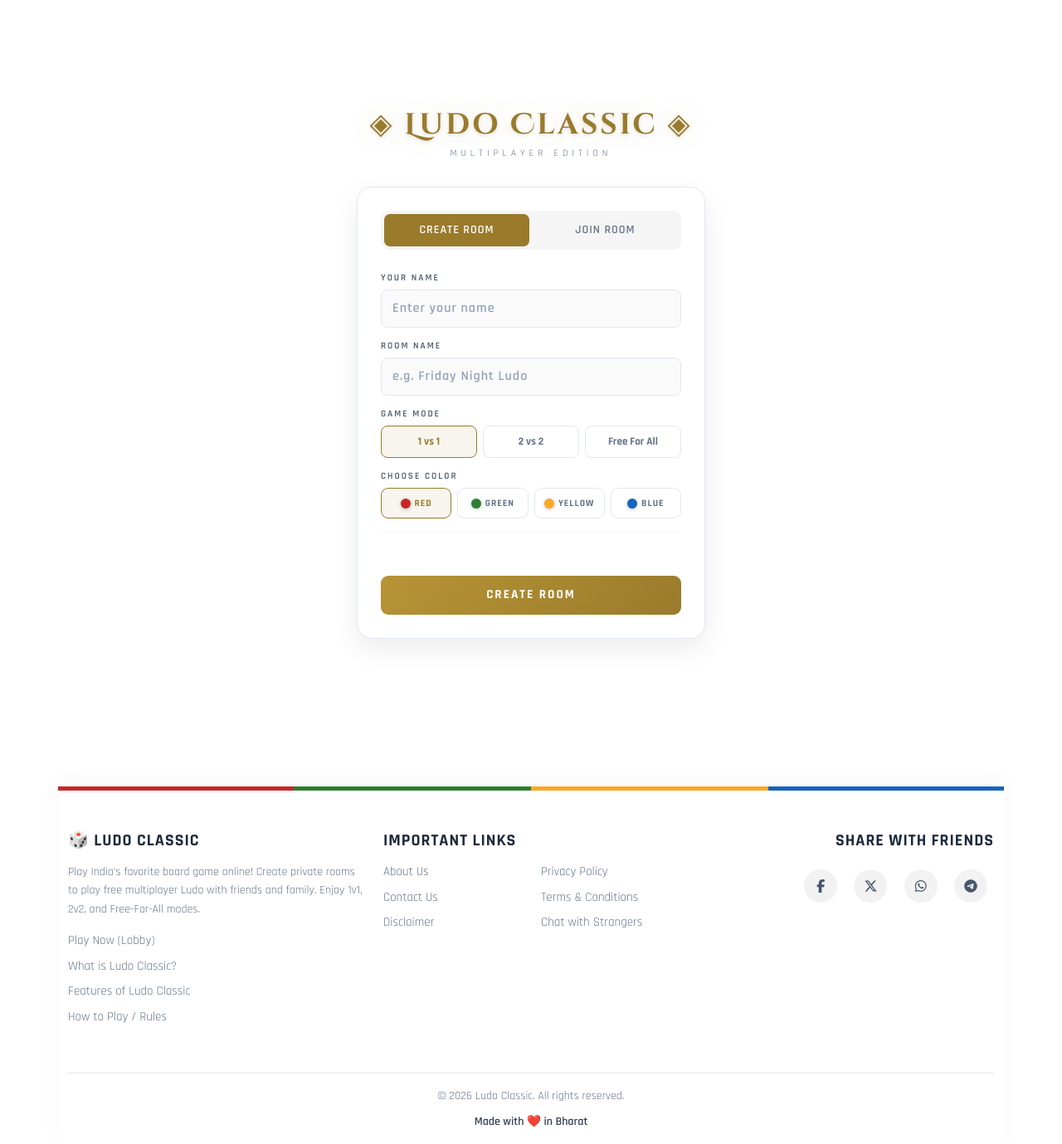
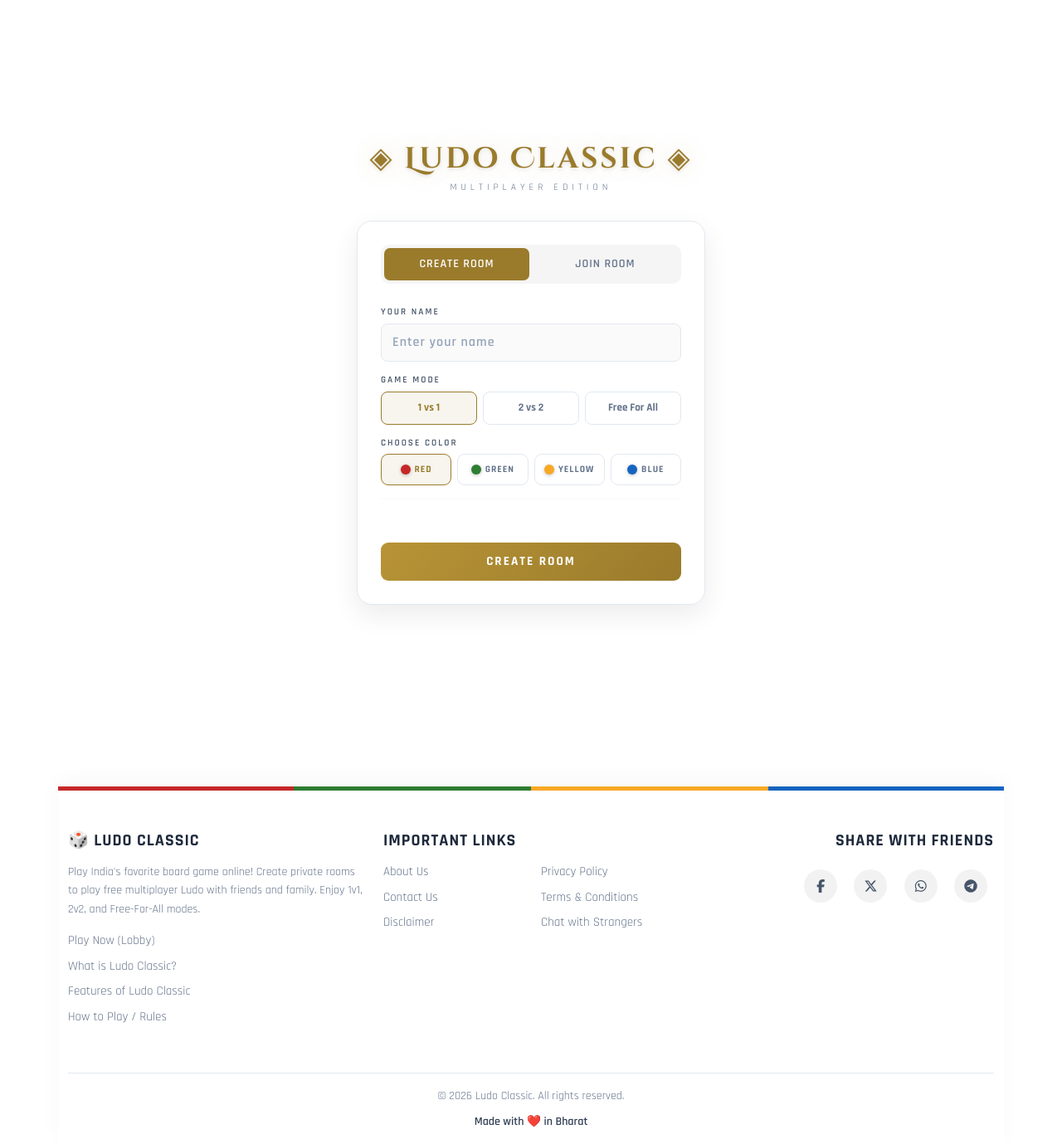
Before and after one commit to ludo-classic/ludo-classic.github.io, a Jekyll site: the page built from index.html, in a window 1280 px wide. Shown: the whole page at 83% size. Built offline with Jekyll 4.4.1, drawn with Linux system fonts in a browser that asks for light colours; comment, search, counter and statistics services are not loaded.

Commit message:
Update lobby.html

```diff
--- a/_includes/lobby.html
+++ b/_includes/lobby.html
@@ -66,7 +66,6 @@
     </div>
     <div class="tab-panel active" id="tab-create">
       <div><label>Your Name</label><input type="text" id="create-name" placeholder="Enter your name" maxlength="16"></div>
-      <div><label>Room Name</label><input type="text" id="room-name" placeholder="e.g. Friday Night Ludo" maxlength="24"></div>
       <div>
         <label>Game Mode</label>
         <div class="mode-grid">
```
